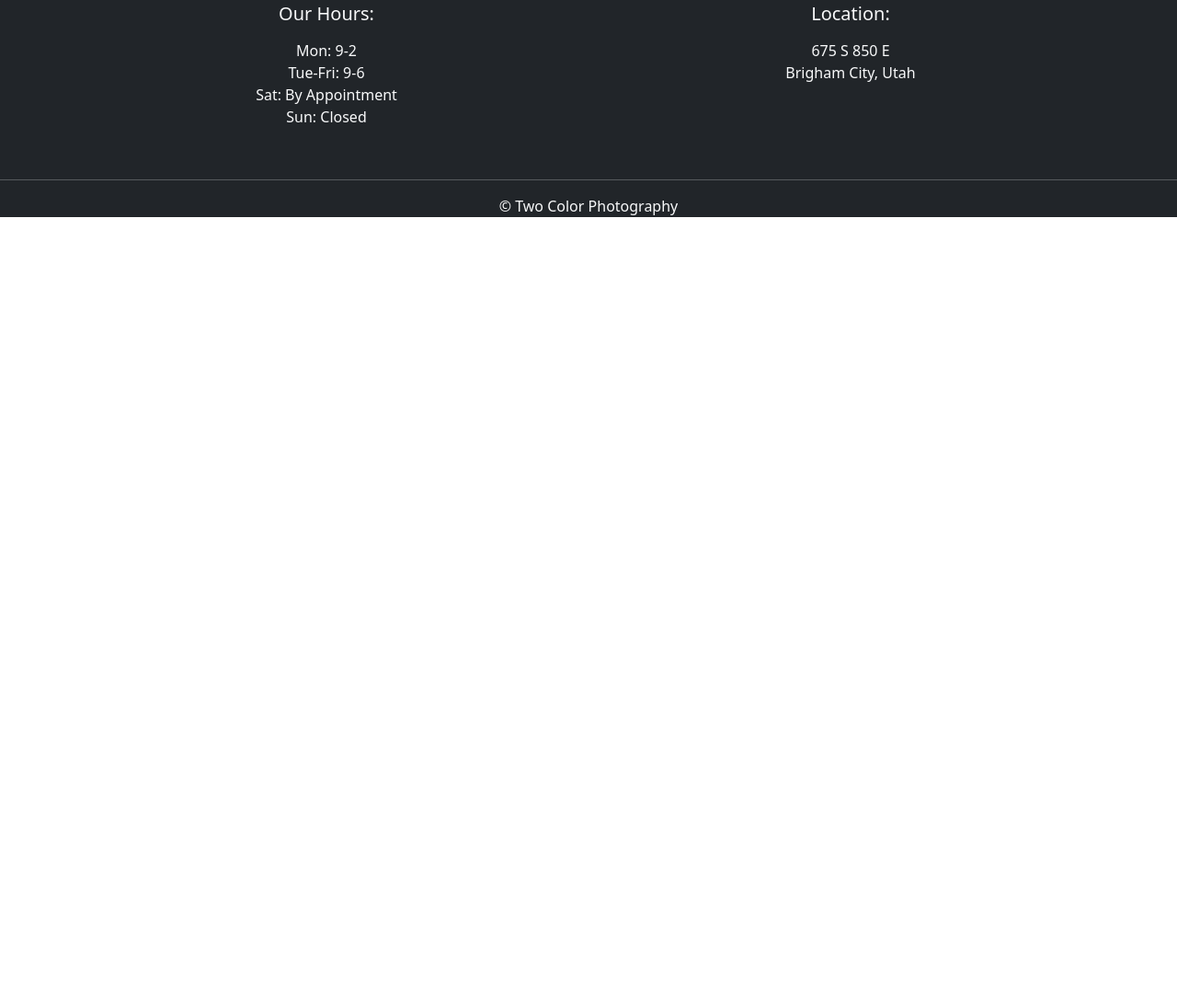
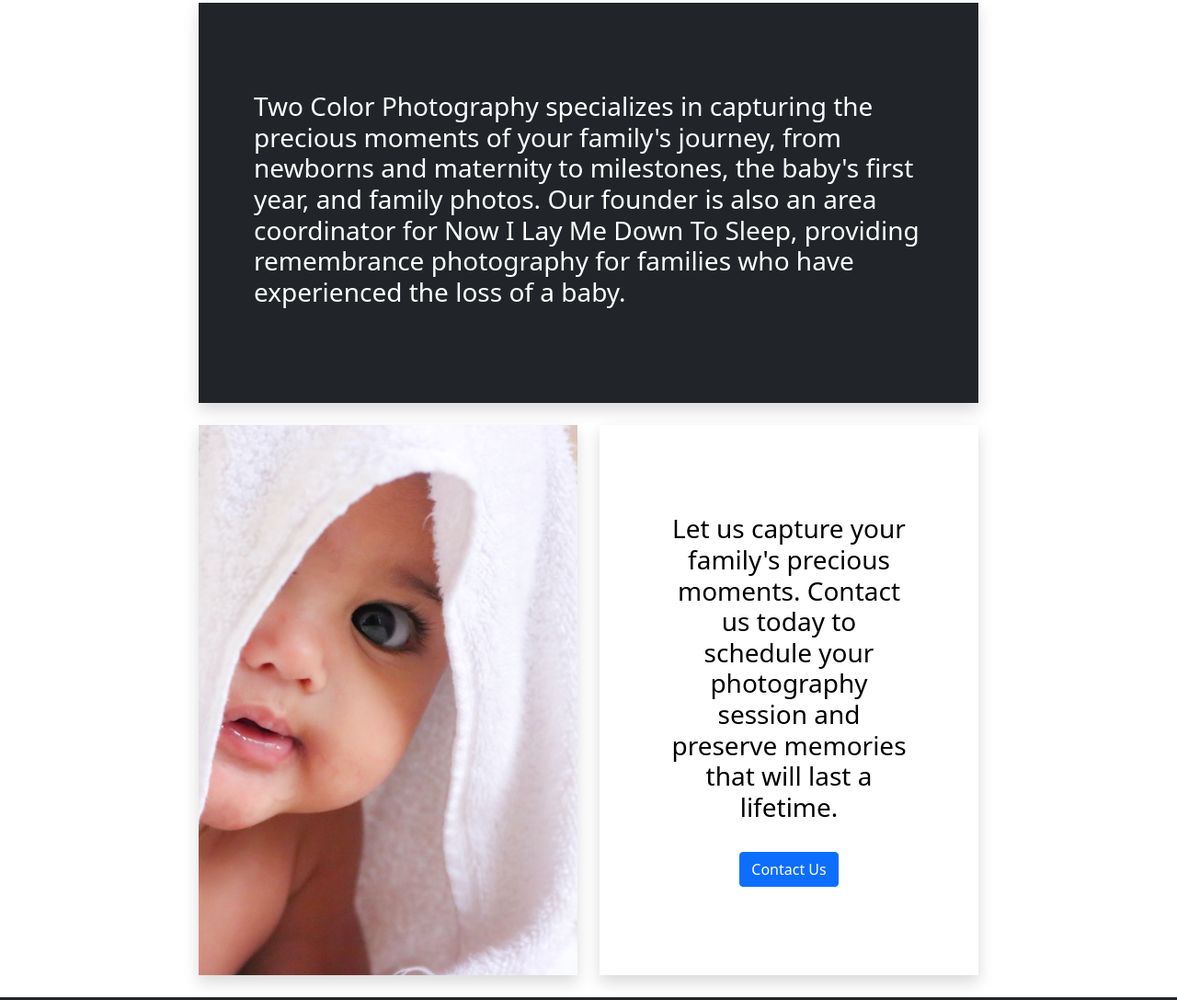
Before and after one commit to WSU-SoC-WEB2890-CU/web2890-project-2-AlexHadfield, a website built with Vite: page src/index.html in a window 1280 px wide. Shown: the part 192-1279 px from the top of the page at 92% size. Before the commit the page ends 800 px from the top, so only its background shows below. Built offline with nearby package versions, Linux system fonts and the light colour scheme.

Commit message:
A start on the home page.

```diff
--- a/src/index.html
+++ b/src/index.html
@@ -43,6 +43,39 @@
     </div>
   </nav>
 
+  <div id="bodyMargin">
+    <section id="summary">
+      <div class="p-5 m-4 bg-dark text-white shadow">
+        <div class="container-fluid py-5">
+          <h3>Two Color Photography specializes in capturing the precious moments of your family's journey, from newborns and
+            maternity to milestones, the baby's first year, and family photos. Our founder is also an area coordinator for
+            Now I Lay Me Down To Sleep, providing remembrance photography for families who have experienced the loss of a baby. </h3>
+        </div>
+      </div>
+    </section>
+
+    <section id="callToAction">
+      <div class="row text-center align-items-stretch">
+        <div class="col-lg-6 d-flex">
+          <div class="me-lg-0 mx-4 mb-4 bg-white text-black shadow d-flex align-items-center justify-content-center">
+            <!-- Photo -->
+            <img src="images/babyCallToAction.jpg" alt="Baby peeking out from towel">
+          </div>
+        </div>
+        <div class="col-lg-6 d-flex">
+          <div class="p-5 ms-lg-0 mx-4 mb-4 bg-white text-black shadow d-flex align-items-center justify-content-center">
+            <!-- Call To Action Text -->
+            <div class="container-fluid py-5">
+              <h3>Let us capture your family's precious moments. Contact us today to schedule your photography session and preserve
+                memories that will last a lifetime.</h3>
+              <a href="#" class="btn btn-primary mt-4">Contact Us</a>
+            </div>
+          </div>
+        </div>
+      </div>
+    </section>
+  </div>
+
   <footer class="bg-dark text-light">
     <div class="container py-4">
       <div class="row">
@@ -62,7 +95,7 @@
       </div>
     </div>
     <hr>
-    <div class="container text-center">
+    <div class="container pb-1 text-center">
       <p>© Two Color Photography</p>
     </div>
   </footer>
--- a/src/stylesheets/main.scss
+++ b/src/stylesheets/main.scss
@@ -10,6 +10,7 @@
     width: 150px;
 }
 
+// Desktop
 @media screen and (min-width: 992px) {
     .navbar-brand img {
         width: 200px;
@@ -25,6 +26,11 @@
     .navbar .navbar-nav {
         margin-top: 1em;
     }
+
+    #bodyMargin {
+        margin-left: 15%;
+        margin-right: 15%;
+    }
 }
 
 .navbar .navbar-nav .nav-link {
@@ -38,6 +44,12 @@
     margin-top: 0.5em;
 }
 
+#callToAction img {
+    width: 100%;
+    height: 100%;
+    object-fit: cover;
+}
+
 footer .row .col-md-6 *{
     text-align: center;
 }
```
Also changed, not shown: src/images/babyCallToAction.jpg (added).
